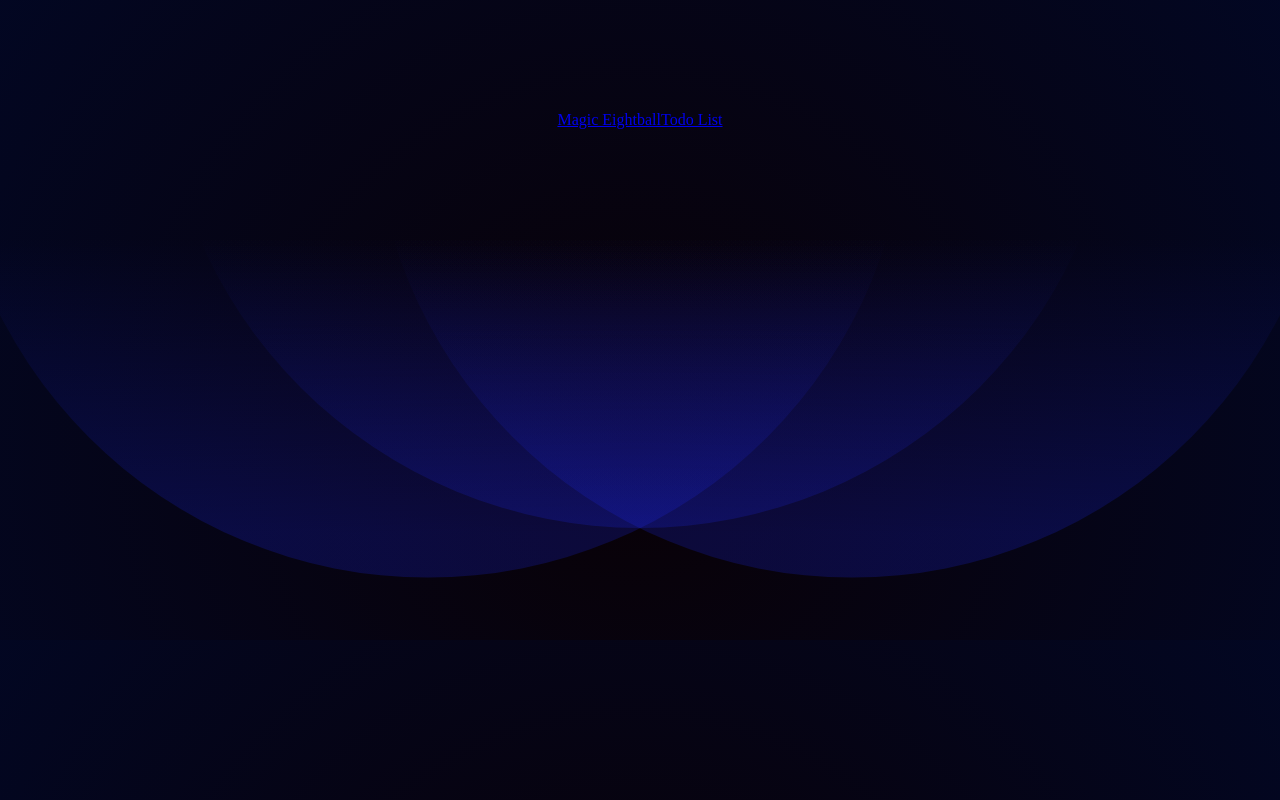
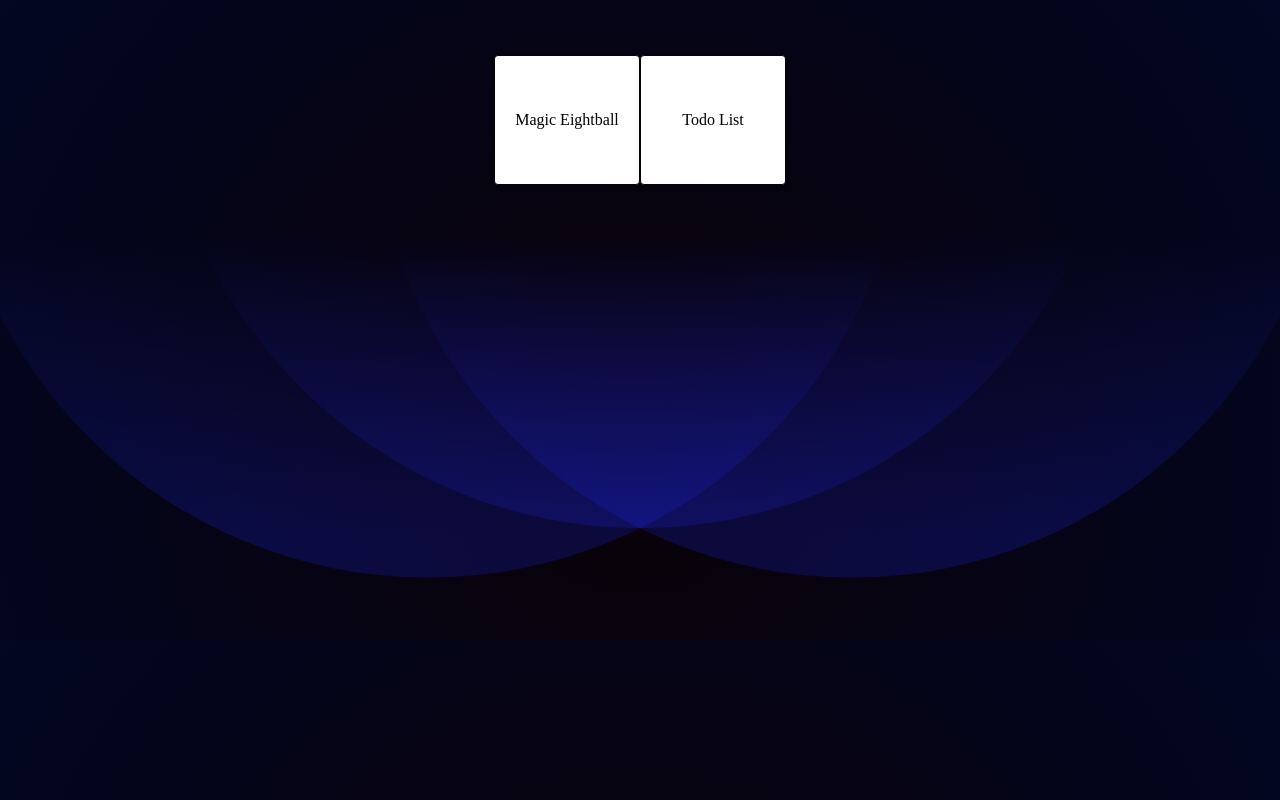
Before and after one commit to JoeyZ56/my-dev-journal, a React (Vite) app: page / in a window 1280 px wide. Built offline with nearby package versions, Linux system fonts and the light colour scheme.

Commit message:
added scss for link to todo page

```diff
--- a/src/pages/Home/styles.scss
+++ b/src/pages/Home/styles.scss
@@ -11,7 +11,7 @@
   height: 30vh;
 }
 
-.project-link {
+.project-link1 {
   display: flex;
   justify-content: center;
   align-items: center;
@@ -36,3 +36,29 @@
     color: transparent;
   }
 }
+
+.project-link2 {
+  display: flex;
+  justify-content: center;
+  align-items: center;
+
+  width: 7rem;
+  height: 7rem;
+  padding: 0.5rem 1rem;
+  font-size: 1rem;
+  color: #000;
+  background-color: #fff;
+  border: 1px solid #050505;
+  border-radius: 0.25rem;
+  box-shadow: 0 2px 4px rgba(0, 0, 0, 0.1);
+
+  text-decoration: none;
+  cursor: pointer;
+
+  &:hover {
+    background-image: url("./assets/todolist/todolist.png");
+    background-size: cover;
+
+    color: transparent;
+  }
+}
```
